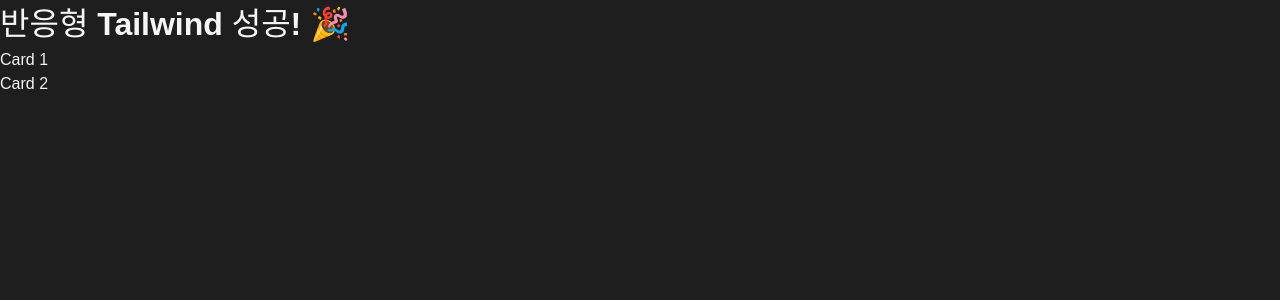
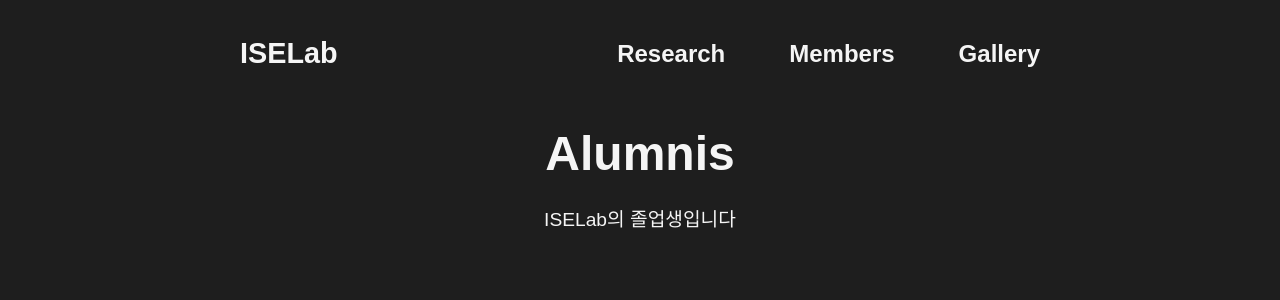
Before and after one commit to norangsuji/SELab-page, a React (Vite) app in the folder SELabPage/: page /alumnis in a window 1280 px wide. Shown: the top 300 px of the page. Built offline with nearby package versions, Linux system fonts and the light colour scheme; a web font is replaced by a local one.

Commit message:
🎨 style: 페이지 기본 UI 설정

```diff
--- a/SELabPage/src/Pages/GalleryPage.jsx
+++ b/SELabPage/src/Pages/GalleryPage.jsx
@@ -1,16 +1,121 @@
-// MainPage.jsx
 import { Routes, Route } from "react-router-dom";
+import styled from "@emotion/styled";
+import Navbar from "../Components/Default/NavBar";
 
 function GalleryPage() {
   return (
-    <div className="min-h-screen bg-gray-100 p-8">
-      <h1 className="text-3xl font-bold text-center text-blue-600">반응형 Tailwind 성공! 🎉</h1>
-      <div className="grid grid-cols-1 md:grid-cols-2 gap-4 mt-8">
-        <div className="bg-white shadow-md rounded-xl p-6">Card 1</div>
-        <div className="bg-white shadow-md rounded-xl p-6">Card 2</div>
-      </div>
-    </div>
+    <>
+      <Navbar />
+      <Container>
+        <TitleBox>
+          <Title>Gallery</Title>
+          <Description>ISELab의 앨범입니다</Description>
+        </TitleBox>
+      </Container>
+    </>
   );
 }
 
 export default GalleryPage;
+
+// ======================== 스타일 ========================
+
+const Container = styled.div`
+  width: 100%;
+  padding: 0.7rem 15rem 16rem 15rem;
+  display: flex;
+  justify-content: center;
+  align-items: center;
+  flex-direction: column;
+  gap: 3rem;
+
+  @media (max-width: 1024px) {
+    padding: 0.3rem 8rem 9rem 8rem;
+    gap: 2.3rem;
+  }
+
+  @media (max-width: 768px) {
+    padding: 0.3rem 5rem 6rem 5rem;
+    gap: 2rem;
+  }
+
+  @media (max-width: 480px) {
+    padding: 0.2rem 3rem 4rem 3rem;
+    gap: 1rem;
+  }
+
+  @media (max-width: 320px) {
+    padding: 0.1rem 2rem 3rem 2rem;
+    gap: 0.5rem;
+  }
+`;
+
+const TitleBox = styled.div`
+  width: 100%;
+  display: flex;
+  justify-content: center;
+  align-items: center;
+  flex-direction: column;
+  gap: 1rem;
+
+  @media (max-width: 1024px) {
+    gap: 0.8rem;
+  }
+
+  @media (max-width: 768px) {
+    gap: 0.6rem;
+  }
+
+  @media (max-width: 480px) {
+    gap: 0.4rem;
+  }
+
+  @media (max-width: 320px) {
+    gap: 0.2rem;
+  }
+`;
+
+const Description = styled.div`
+  font-size: 1.2rem;
+  color: #f5f5f5;
+  text-align: center;
+  max-width: 800px;
+
+  @media (max-width: 1024px) {
+    font-size: 1.1rem;
+  }
+
+  @media (max-width: 768px) {
+    font-size: 1rem;
+  }
+
+  @media (max-width: 480px) {
+    font-size: 0.9rem;
+  }
+
+  @media (max-width: 320px) {
+    font-size: 0.8rem;
+  }
+`;
+
+const Title = styled.div`
+  font-size: 3rem;
+  font-weight: bold;
+  color: #f5f5f5;
+
+  @media (max-width: 1024px) {
+    font-size: 2rem;
+  }
+
+  @media (max-width: 768px) {
+    font-size: 1.8rem;
+  }
+
+  @media (max-width: 480px) {
+    font-size: 1.5rem;
+  }
+
+  @media (max-width: 320px) {
+    font-size: 1.2rem;
+  }
+`;
--- a/SELabPage/src/Pages/Member/AlumnisPage.jsx
+++ b/SELabPage/src/Pages/Member/AlumnisPage.jsx
@@ -1,16 +1,121 @@
-// MainPage.jsx
 import { Routes, Route } from "react-router-dom";
+import styled from "@emotion/styled";
+import Navbar from "../../Components/Default/NavBar";
 
 function AlumnisPage() {
   return (
-    <div className="min-h-screen bg-gray-100 p-8">
-      <h1 className="text-3xl font-bold text-center text-blue-600">반응형 Tailwind 성공! 🎉</h1>
-      <div className="grid grid-cols-1 md:grid-cols-2 gap-4 mt-8">
-        <div className="bg-white shadow-md rounded-xl p-6">Card 1</div>
-        <div className="bg-white shadow-md rounded-xl p-6">Card 2</div>
-      </div>
-    </div>
+    <>
+      <Navbar />
+      <Container>
+        <TitleBox>
+          <Title>Alumnis</Title>
+          <Description>ISELab의 졸업생입니다</Description>
+        </TitleBox>
+      </Container>
+    </>
   );
 }
 
 export default AlumnisPage;
+
+// ======================== 스타일 ========================
+
+const Container = styled.div`
+  width: 100%;
+  padding: 0.7rem 15rem 16rem 15rem;
+  display: flex;
+  justify-content: center;
+  align-items: center;
+  flex-direction: column;
+  gap: 3rem;
+
+  @media (max-width: 1024px) {
+    padding: 0.3rem 8rem 9rem 8rem;
+    gap: 2.3rem;
+  }
+
+  @media (max-width: 768px) {
+    padding: 0.3rem 5rem 6rem 5rem;
+    gap: 2rem;
+  }
+
+  @media (max-width: 480px) {
+    padding: 0.2rem 3rem 4rem 3rem;
+    gap: 1rem;
+  }
+
+  @media (max-width: 320px) {
+    padding: 0.1rem 2rem 3rem 2rem;
+    gap: 0.5rem;
+  }
+`;
+
+const TitleBox = styled.div`
+  width: 100%;
+  display: flex;
+  justify-content: center;
+  align-items: center;
+  flex-direction: column;
+  gap: 1rem;
+
+  @media (max-width: 1024px) {
+    gap: 0.8rem;
+  }
+
+  @media (max-width: 768px) {
+    gap: 0.6rem;
+  }
+
+  @media (max-width: 480px) {
+    gap: 0.4rem;
+  }
+
+  @media (max-width: 320px) {
+    gap: 0.2rem;
+  }
+`;
+
+const Description = styled.div`
+  font-size: 1.2rem;
+  color: #f5f5f5;
+  text-align: center;
+  max-width: 800px;
+
+  @media (max-width: 1024px) {
+    font-size: 1.1rem;
+  }
+
+  @media (max-width: 768px) {
+    font-size: 1rem;
+  }
+
+  @media (max-width: 480px) {
+    font-size: 0.9rem;
+  }
+
+  @media (max-width: 320px) {
+    font-size: 0.8rem;
+  }
+`;
+
+const Title = styled.div`
+  font-size: 3rem;
+  font-weight: bold;
+  color: #f5f5f5;
+
+  @media (max-width: 1024px) {
+    font-size: 2rem;
+  }
+
+  @media (max-width: 768px) {
+    font-size: 1.8rem;
+  }
+
+  @media (max-width: 480px) {
+    font-size: 1.5rem;
+  }
+
+  @media (max-width: 320px) {
+    font-size: 1.2rem;
+  }
+`;
--- a/SELabPage/src/Pages/Member/CurrentMemberPage.jsx
+++ b/SELabPage/src/Pages/Member/CurrentMemberPage.jsx
@@ -1,16 +1,121 @@
-// MainPage.jsx
 import { Routes, Route } from "react-router-dom";
+import styled from "@emotion/styled";
+import Navbar from "../../Components/Default/NavBar";
 
 function CurrentMemberPage() {
   return (
-    <div className="min-h-screen bg-gray-100 p-8">
-      <h1 className="text-3xl font-bold text-center text-blue-600">반응형 Tailwind 성공! 🎉</h1>
-      <div className="grid grid-cols-1 md:grid-cols-2 gap-4 mt-8">
-        <div className="bg-white shadow-md rounded-xl p-6">Card 1</div>
-        <div className="bg-white shadow-md rounded-xl p-6">Card 2</div>
-      </div>
-    </div>
+    <>
+      <Navbar />
+      <Container>
+        <TitleBox>
+          <Title>Current Lab Members</Title>
+          <Description>ISELab의 연구원입니다</Description>
+        </TitleBox>
+      </Container>
+    </>
   );
 }
 
 export default CurrentMemberPage;
+
+// ======================== 스타일 ========================
+
+const Container = styled.div`
+  width: 100%;
+  padding: 0.7rem 15rem 16rem 15rem;
+  display: flex;
+  justify-content: center;
+  align-items: center;
+  flex-direction: column;
+  gap: 3rem;
+
+  @media (max-width: 1024px) {
+    padding: 0.3rem 8rem 9rem 8rem;
+    gap: 2.3rem;
+  }
+
+  @media (max-width: 768px) {
+    padding: 0.3rem 5rem 6rem 5rem;
+    gap: 2rem;
+  }
+
+  @media (max-width: 480px) {
+    padding: 0.2rem 3rem 4rem 3rem;
+    gap: 1rem;
+  }
+
+  @media (max-width: 320px) {
+    padding: 0.1rem 2rem 3rem 2rem;
+    gap: 0.5rem;
+  }
+`;
+
+const TitleBox = styled.div`
+  width: 100%;
+  display: flex;
+  justify-content: center;
+  align-items: center;
+  flex-direction: column;
+  gap: 1rem;
+
+  @media (max-width: 1024px) {
+    gap: 0.8rem;
+  }
+
+  @media (max-width: 768px) {
+    gap: 0.6rem;
+  }
+
+  @media (max-width: 480px) {
+    gap: 0.4rem;
+  }
+
+  @media (max-width: 320px) {
+    gap: 0.2rem;
+  }
+`;
+
+const Description = styled.div`
+  font-size: 1.2rem;
+  color: #f5f5f5;
+  text-align: center;
+  max-width: 800px;
+
+  @media (max-width: 1024px) {
+    font-size: 1.1rem;
+  }
+
+  @media (max-width: 768px) {
+    font-size: 1rem;
+  }
+
+  @media (max-width: 480px) {
+    font-size: 0.9rem;
+  }
+
+  @media (max-width: 320px) {
+    font-size: 0.8rem;
+  }
+`;
+
+const Title = styled.div`
+  font-size: 3rem;
+  font-weight: bold;
+  color: #f5f5f5;
+
+  @media (max-width: 1024px) {
+    font-size: 2rem;
+  }
+
+  @media (max-width: 768px) {
+    font-size: 1.8rem;
+  }
+
+  @media (max-width: 480px) {
+    font-size: 1.5rem;
+  }
+
+  @media (max-width: 320px) {
+    font-size: 1.2rem;
+  }
+`;
--- a/SELabPage/src/Pages/Member/ProfessorPage.jsx
+++ b/SELabPage/src/Pages/Member/ProfessorPage.jsx
@@ -1,16 +1,98 @@
-// MainPage.jsx
 import { Routes, Route } from "react-router-dom";
+import styled from "@emotion/styled";
+import Navbar from "../../Components/Default/NavBar";
 
 function ProfessorPage() {
   return (
-    <div className="min-h-screen bg-gray-100 p-8">
-      <h1 className="text-3xl font-bold text-center text-blue-600">반응형 Tailwind 성공! 🎉</h1>
-      <div className="grid grid-cols-1 md:grid-cols-2 gap-4 mt-8">
-        <div className="bg-white shadow-md rounded-xl p-6">Card 1</div>
-        <div className="bg-white shadow-md rounded-xl p-6">Card 2</div>
-      </div>
-    </div>
+    <>
+      <Navbar />
+      <Container>
+        <TitleBox>
+          <Title>Professor</Title>
+          <Description>ISELab의 지도교수입니다</Description>
+        </TitleBox>
+      </Container>
+    </>
   );
 }
 
 export default ProfessorPage;
+
+// ======================== 스타일 ========================
+
+const Container = styled.div`
+  width: 100%;
+  padding: 0.7rem 15rem 16rem 15rem;
+  display: flex;
+  justify-content: center;
+  align-items: center;
+  flex-direction: column;
+  gap: 3rem;
+
+  @media (max-width: 1024px) {
+    padding: 0.3rem 8rem 9rem 8rem;
+    gap: 2.3rem;
+  }
+
+  @media (max-width: 768px) {
+    padding: 0.3rem 5rem 6rem 5rem;
+    gap: 2rem;
+  }
+
+  @media (max-width: 480px) {
+    padding: 0.2rem 3rem 4rem 3rem;
+    gap: 1rem;
+  }
+
+  @media (max-width: 320px) {
+    padding: 0.1rem 2rem 3rem 2rem;
+    gap: 0.5rem;
+  }
+`;
+
+const TitleBox = styled.div`
+  width: 100%;
+  display: flex;
+  justify-content: center;
+  align-items: center;
+  flex-direction: column;
+  gap: 1rem;
+
+  @media (max-width: 1024px) {
+    gap: 0.8rem;
+  }
+
+  @media (max-width: 768px) {
+    gap: 0.6rem;
+  }
+
+  @media (max-width: 480px) {
+    gap: 0.4rem;
+  }
+
+  @media (max-width: 320px) {
+    gap: 0.2rem;
+  }
+`;
+
+const Title = styled.div`
+  font-size: 3rem;
+  font-weight: bold;
+  color: #f5f5f5;
+
+  @media (max-width: 1024px) {
+    font-size: 2rem;
+  }
+
+  @media (max-width: 768px) {
+    font-size: 1.8rem;
+  }
+
+  @media (max-width: 480px) {
+    font-size: 1.5rem;
+  }
+
+  @media (max-width: 320px) {
+    font-size: 1.2rem;
+  }
+`;
--- a/SELabPage/src/Pages/Research/LabAchievementPage.jsx
+++ b/SELabPage/src/Pages/Research/LabAchievementPage.jsx
@@ -1,16 +1,121 @@
-// MainPage.jsx
 import { Routes, Route } from "react-router-dom";
+import styled from "@emotion/styled";
+import Navbar from "../../Components/Default/NavBar";
 
 function LabAchievementPage() {
   return (
-    <div className="min-h-screen bg-gray-100 p-8">
-      <h1 className="text-3xl font-bold text-center text-blue-600">반응형 Tailwind 성공! 🎉</h1>
-      <div className="grid grid-cols-1 md:grid-cols-2 gap-4 mt-8">
-        <div className="bg-white shadow-md rounded-xl p-6">Card 1</div>
-        <div className="bg-white shadow-md rounded-xl p-6">Card 2</div>
-      </div>
-    </div>
+    <>
+      <Navbar />
+      <Container>
+        <TitleBox>
+          <Title>Lab Achievement</Title>
+          <Description>ISELab의 성과들입니다</Description>
+        </TitleBox>
+      </Container>
+    </>
   );
 }
 
 export default LabAchievementPage;
+
+// ======================== 스타일 ========================
+
+const Container = styled.div`
+  width: 100%;
+  padding: 0.7rem 15rem 16rem 15rem;
+  display: flex;
+  justify-content: center;
+  align-items: center;
+  flex-direction: column;
+  gap: 3rem;
+
+  @media (max-width: 1024px) {
+    padding: 0.3rem 8rem 9rem 8rem;
+    gap: 2.3rem;
+  }
+
+  @media (max-width: 768px) {
+    padding: 0.3rem 5rem 6rem 5rem;
+    gap: 2rem;
+  }
+
+  @media (max-width: 480px) {
+    padding: 0.2rem 3rem 4rem 3rem;
+    gap: 1rem;
+  }
+
+  @media (max-width: 320px) {
+    padding: 0.1rem 2rem 3rem 2rem;
+    gap: 0.5rem;
+  }
+`;
+
+const TitleBox = styled.div`
+  width: 100%;
+  display: flex;
+  justify-content: center;
+  align-items: center;
+  flex-direction: column;
+  gap: 1rem;
+
+  @media (max-width: 1024px) {
+    gap: 0.8rem;
+  }
+
+  @media (max-width: 768px) {
+    gap: 0.6rem;
+  }
+
+  @media (max-width: 480px) {
+    gap: 0.4rem;
+  }
+
+  @media (max-width: 320px) {
+    gap: 0.2rem;
+  }
+`;
+
+const Description = styled.div`
+  font-size: 1.2rem;
+  color: #f5f5f5;
+  text-align: center;
+  max-width: 800px;
+
+  @media (max-width: 1024px) {
+    font-size: 1.1rem;
+  }
+
+  @media (max-width: 768px) {
+    font-size: 1rem;
+  }
+
+  @media (max-width: 480px) {
+    font-size: 0.9rem;
+  }
+
+  @media (max-width: 320px) {
+    font-size: 0.8rem;
+  }
+`;
+
+const Title = styled.div`
+  font-size: 3rem;
+  font-weight: bold;
+  color: #f5f5f5;
+
+  @media (max-width: 1024px) {
+    font-size: 2rem;
+  }
+
+  @media (max-width: 768px) {
+    font-size: 1.8rem;
+  }
+
+  @media (max-width: 480px) {
+    font-size: 1.5rem;
+  }
+
+  @media (max-width: 320px) {
+    font-size: 1.2rem;
+  }
+`;
--- a/SELabPage/src/Pages/Research/ProjectsPage.jsx
+++ b/SELabPage/src/Pages/Research/ProjectsPage.jsx
@@ -1,16 +1,121 @@
-// MainPage.jsx
 import { Routes, Route } from "react-router-dom";
+import styled from "@emotion/styled";
+import Navbar from "../../Components/Default/NavBar";
 
 function ProjectsPage() {
   return (
-    <div className="min-h-screen bg-gray-100 p-8">
-      <h1 className="text-3xl font-bold text-center text-blue-600">반응형 Tailwind 성공! 🎉</h1>
-      <div className="grid grid-cols-1 md:grid-cols-2 gap-4 mt-8">
-        <div className="bg-white shadow-md rounded-xl p-6">Card 1</div>
-        <div className="bg-white shadow-md rounded-xl p-6">Card 2</div>
-      </div>
-    </div>
+    <>
+      <Navbar />
+      <Container>
+        <TitleBox>
+          <Title>Project</Title>
+          <Description>ISELab에서 진행하는 프로젝트들입니다</Description>
+        </TitleBox>
+      </Container>
+    </>
   );
 }
 
 export default ProjectsPage;
+
+// ======================== 스타일 ========================
+
+const Container = styled.div`
+  width: 100%;
+  padding: 0.7rem 15rem 16rem 15rem;
+  display: flex;
+  justify-content: center;
+  align-items: center;
+  flex-direction: column;
+  gap: 3rem;
+
+  @media (max-width: 1024px) {
+    padding: 0.3rem 8rem 9rem 8rem;
+    gap: 2.3rem;
+  }
+
+  @media (max-width: 768px) {
+    padding: 0.3rem 5rem 6rem 5rem;
+    gap: 2rem;
+  }
+
+  @media (max-width: 480px) {
+    padding: 0.2rem 3rem 4rem 3rem;
+    gap: 1rem;
+  }
+
+  @media (max-width: 320px) {
+    padding: 0.1rem 2rem 3rem 2rem;
+    gap: 0.5rem;
+  }
+`;
+
+const TitleBox = styled.div`
+  width: 100%;
+  display: flex;
+  justify-content: center;
+  align-items: center;
+  flex-direction: column;
+  gap: 1rem;
+
+  @media (max-width: 1024px) {
+    gap: 0.8rem;
+  }
+
+  @media (max-width: 768px) {
+    gap: 0.6rem;
+  }
+
+  @media (max-width: 480px) {
+    gap: 0.4rem;
+  }
+
+  @media (max-width: 320px) {
+    gap: 0.2rem;
+  }
+`;
+
+const Description = styled.div`
+  font-size: 1.2rem;
+  color: #f5f5f5;
+  text-align: center;
+  max-width: 800px;
+
+  @media (max-width: 1024px) {
+    font-size: 1.1rem;
+  }
+
+  @media (max-width: 768px) {
+    font-size: 1rem;
+  }
+
+  @media (max-width: 480px) {
+    font-size: 0.9rem;
+  }
+
+  @media (max-width: 320px) {
+    font-size: 0.8rem;
+  }
+`;
+
+const Title = styled.div`
+  font-size: 3rem;
+  font-weight: bold;
+  color: #f5f5f5;
+
+  @media (max-width: 1024px) {
+    font-size: 2rem;
+  }
+
+  @media (max-width: 768px) {
+    font-size: 1.8rem;
+  }
+
+  @media (max-width: 480px) {
+    font-size: 1.5rem;
+  }
+
+  @media (max-width: 320px) {
+    font-size: 1.2rem;
+  }
+`;
```
